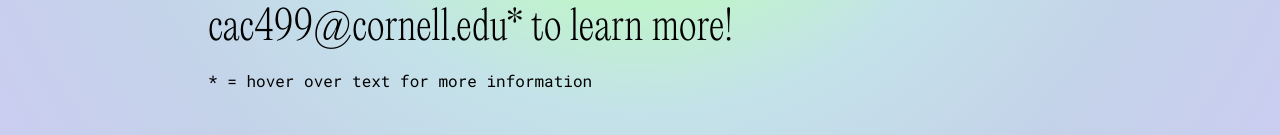
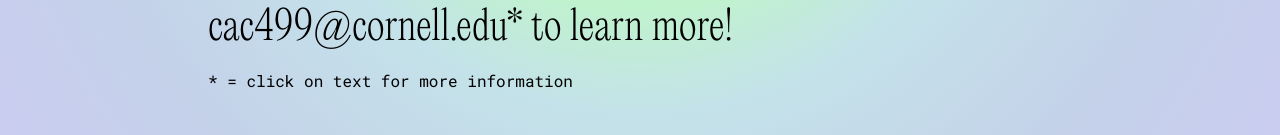
Before and after one commit to chloeachan/website_v3.0, a React (Create React App) app: page / in a window 1280 px wide. Shown: the part 665-800 px from the top of the page. Built offline with nearby package versions, Linux system fonts and the light colour scheme.

Commit message:
some changes

```diff
--- a/src/App.js
+++ b/src/App.js
@@ -27,7 +27,7 @@
               <br></br>
               <p class="main-text">Hi! I’m Chloe, a first-year at <a class="link" href="https://www.cornell.edu/">Cornell University*</a> studying computer science and math. I’m driven to create a bridge between design and engineering to facilitate a better means of user experience and interaction with technology.</p>
               <p class="main-text no-margin">Feel free to connect with me on <a class="link" href="https://www.linkedin.com/in/chloeachann/">Linkedin*</a> or email me at <a class="link" href="mailto:cac499@gmail.com">cac499@cornell.edu*</a> to learn more!</p>
-              <p class="text no-margin">* = hover over text for more information</p>
+              <p class="text no-margin">* = click on text for more information</p>
               <br></br>
               <br></br>
               <br></br>
```
